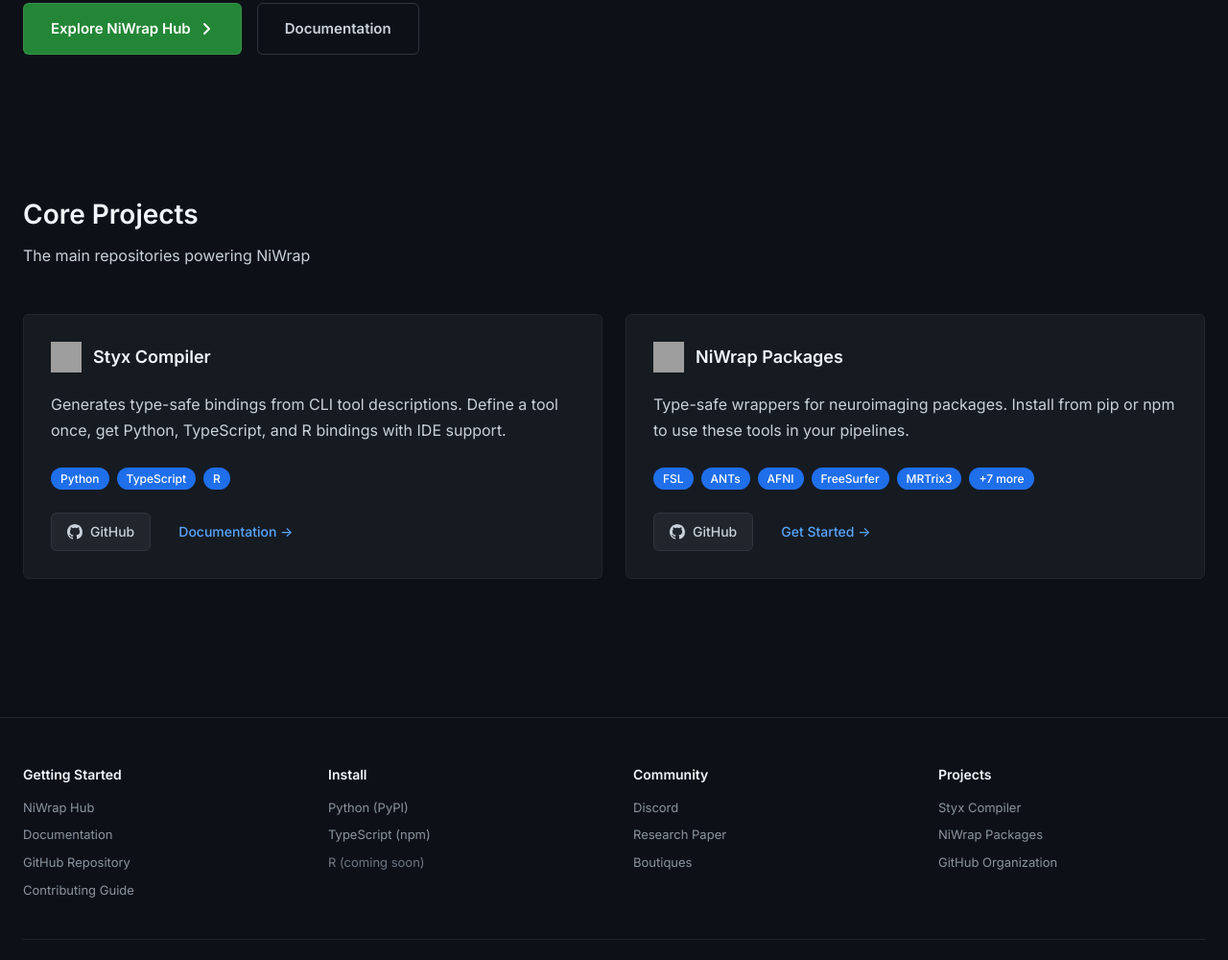
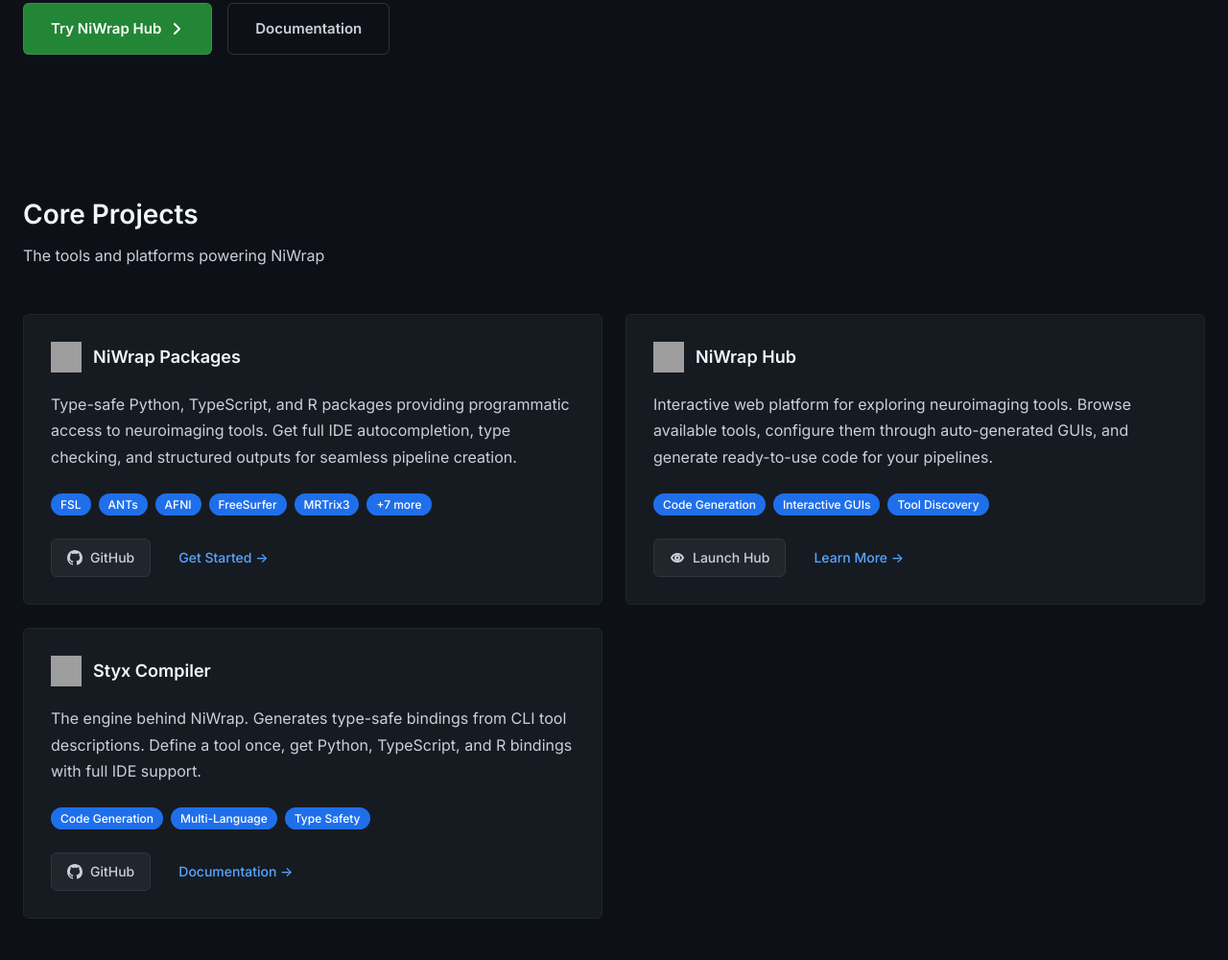
Before and after one commit to styx-api/styx-api.github.io, a plain HTML site: page index.html in a window 1280 px wide. Shown: the part 594-1594 px from the top of the page at 96% size. Drawn offline with Linux system fonts and the light colour scheme; no server answers; grey boxes are pictures that could not be loaded.

Commit message:
Update text

```diff
--- a/index.html
+++ b/index.html
@@ -6,7 +6,7 @@
     <meta name="viewport" content="width=device-width, initial-scale=1.0">
     <link rel="icon" type="image/x-icon" href="/favicon.ico">
     <title>NiWrap - Type-safe neuroimaging tools</title>
-    <meta name="description" content="Explore, configure, and generate code for neuroimaging tools with full IDE support" />
+    <meta name="description" content="Seamless, programmatic access to neuroimaging CLI tools through clean, type-safe APIs in Python, TypeScript, and R" />
     <link rel="preconnect" href="https://fonts.googleapis.com">
     <link rel="preconnect" href="https://fonts.gstatic.com" crossorigin>
     <link href="https://fonts.googleapis.com/css2?family=Inter:wght@400;500;600;700&family=JetBrains+Mono:wght@600;700&display=swap" rel="stylesheet">
@@ -84,7 +84,7 @@
             color: #c9d1d9;
             margin-bottom: 3rem;
             line-height: 1.7;
-            max-width: 800px;
+            max-width: 900px;
         }
 
         /* Stats */
@@ -405,7 +405,7 @@
                 <img src="https://github.com/styx-api/niwrap/blob/main/logo.svg?raw=true" alt="NiWrap Logo" class="logo" />
                 <div class="header-text">
                     <h1>NiWrap</h1>
-                    <p>Type-safe access to neuroimaging tools</p>
+                    <p>Modern Neuroimaging Made Simple</p>
                 </div>
             </div>
         </div>
@@ -414,10 +414,10 @@
     <main>
         <section class="hero">
             <div class="container">
-                <h2>Explore and configure neuroimaging tools</h2>
+                <h2>Neuroimaging tools for modern workflows</h2>
                 <p class="hero-description">
-                    Browse thousands of neuroimaging tools, configure them interactively, and generate
-                    ready-to-use code in Python, JavaScript, or R.
+                    Use neuroimaging tools directly from Python, TypeScript, or R with
+                    IDE autocompletion, type checking, and structured outputs.
                 </p>
 
                 <div class="stats">
@@ -437,7 +437,7 @@
 
                 <div class="cta-group">
                     <a href="https://niwrap.dev/hub" class="cta cta-primary">
-                        Explore NiWrap Hub
+                        Try NiWrap Hub
                         <svg width="16" height="16" viewBox="0 0 16 16" fill="none">
                             <path d="M6 3L11 8L6 13" stroke="currentColor" stroke-width="2" stroke-linecap="round" stroke-linejoin="round"/>
                         </svg>
@@ -453,45 +453,18 @@
             <div class="container">
                 <div class="section-header">
                     <h2 class="section-title">Core Projects</h2>
-                    <p class="section-subtitle">The main repositories powering NiWrap</p>
+                    <p class="section-subtitle">The tools and platforms powering NiWrap</p>
                 </div>
 
                 <div class="grid">
-                    <div class="card">
-                        <div class="card-header">
-                            <img src="https://github.com/styx-api/styx/blob/main/docs/logo.svg?raw=true" alt="Styx Logo" class="card-icon" />
-                            <h3 class="card-title">Styx Compiler</h3>
-                        </div>
-                        <p class="card-description">
-                            Generates type-safe bindings from CLI tool descriptions.
-                            Define a tool once, get Python, TypeScript, and R bindings with IDE support.
-                        </p>
-                        <div class="card-tags">
-                            <span class="tag">Python</span>
-                            <span class="tag">TypeScript</span>
-                            <span class="tag">R</span>
-                        </div>
-                        <div class="card-links">
-                            <a href="https://github.com/styx-api/styx" class="card-link link-github">
-                                <svg width="16" height="16" viewBox="0 0 16 16" fill="currentColor">
-                                    <path d="M8 0C3.58 0 0 3.58 0 8c0 3.54 2.29 6.53 5.47 7.59.4.07.55-.17.55-.38 0-.19-.01-.82-.01-1.49-2.01.37-2.53-.49-2.69-.94-.09-.23-.48-.94-.82-1.13-.28-.15-.68-.52-.01-.53.63-.01 1.08.58 1.23.82.72 1.21 1.87.87 2.33.66.07-.52.28-.87.51-1.07-1.78-.2-3.64-.89-3.64-3.95 0-.87.31-1.59.82-2.15-.08-.2-.36-1.02.08-2.12 0 0 .67-.21 2.2.82.64-.18 1.32-.27 2-.27.68 0 1.36.09 2 .27 1.53-1.04 2.2-.82 2.2-.82.44 1.1.16 1.92.08 2.12.51.56.82 1.27.82 2.15 0 3.07-1.87 3.75-3.65 3.95.29.25.54.73.54 1.48 0 1.07-.01 1.93-.01 2.2 0 .21.15.46.55.38A8.013 8.013 0 0016 8c0-4.42-3.58-8-8-8z"/>
-                                </svg>
-                                GitHub
-                            </a>
-                            <a href="https://niwrap.dev/styxbook/" class="card-link link-docs">
-                                Documentation →
-                            </a>
-                        </div>
-                    </div>
-
                     <div class="card">
                         <div class="card-header">
                             <img src="https://github.com/styx-api/niwrap/blob/main/logo.svg?raw=true" alt="NiWrap Logo" class="card-icon" />
                             <h3 class="card-title">NiWrap Packages</h3>
                         </div>
                         <p class="card-description">
-                            Type-safe wrappers for neuroimaging packages.
-                            Install from pip or npm to use these tools in your pipelines.
+                            Type-safe Python, TypeScript, and R packages providing programmatic access to neuroimaging tools.
+                            Get full IDE autocompletion, type checking, and structured outputs for seamless pipeline creation.
                         </p>
                         <div class="card-tags">
                             <span class="tag">FSL</span>
@@ -510,6 +483,61 @@
                             </a>
                             <a href="https://niwrap.dev/styxbook/" class="card-link link-docs">
                                 Get Started →
+                            </a>
+                        </div>
+                    </div>
+
+                    <div class="card">
+                        <div class="card-header">
+                            <img src="https://github.com/styx-api/niwrap/blob/main/logo.svg?raw=true" alt="Hub Logo" class="card-icon" />
+                            <h3 class="card-title">NiWrap Hub</h3>
+                        </div>
+                        <p class="card-description">
+                            Interactive web platform for exploring neuroimaging tools. Browse available tools,
+                            configure them through auto-generated GUIs, and generate ready-to-use code for your pipelines.
+                        </p>
+                        <div class="card-tags">
+                            <span class="tag">Code Generation</span>
+                            <span class="tag">Interactive GUIs</span>
+                            <span class="tag">Tool Discovery</span>
+                        </div>
+                        <div class="card-links">
+                            <a href="https://niwrap.dev/hub" class="card-link link-github">
+                                <svg width="16" height="16" viewBox="0 0 16 16" fill="none">
+                                    <path d="M2 8C2 8 4 4 8 4C12 4 14 8 14 8C14 8 12 12 8 12C4 12 2 8 2 8Z" stroke="currentColor" stroke-width="2" stroke-linecap="round" stroke-linejoin="round"/>
+                                    <circle cx="8" cy="8" r="2" stroke="currentColor" stroke-width="2"/>
+                                </svg>
+                                Launch Hub
+                            </a>
+                            <a href="https://niwrap.dev/styxbook/" class="card-link link-docs">
+                                Learn More →
+                            </a>
+                        </div>
+                    </div>
+
+                    <div class="card">
+                        <div class="card-header">
+                            <img src="https://github.com/styx-api/styx/blob/main/docs/logo.svg?raw=true" alt="Styx Logo" class="card-icon" />
+                            <h3 class="card-title">Styx Compiler</h3>
+                        </div>
+                        <p class="card-description">
+                            The engine behind NiWrap. Generates type-safe bindings from CLI tool descriptions.
+                            Define a tool once, get Python, TypeScript, and R bindings with full IDE support.
+                        </p>
+                        <div class="card-tags">
+                            <span class="tag">Code Generation</span>
+                            <span class="tag">Multi-Language</span>
+                            <span class="tag">Type Safety</span>
+                        </div>
+                        <div class="card-links">
+                            <a href="https://github.com/styx-api/styx" class="card-link link-github">
+                                <svg width="16" height="16" viewBox="0 0 16 16" fill="currentColor">
+                                    <path d="M8 0C3.58 0 0 3.58 0 8c0 3.54 2.29 6.53 5.47 7.59.4.07.55-.17.55-.38 0-.19-.01-.82-.01-1.49-2.01.37-2.53-.49-2.69-.94-.09-.23-.48-.94-.82-1.13-.28-.15-.68-.52-.01-.53.63-.01 1.08.58 1.23.82.72 1.21 1.87.87 2.33.66.07-.52.28-.87.51-1.07-1.78-.2-3.64-.89-3.64-3.95 0-.87.31-1.59.82-2.15-.08-.2-.36-1.02.08-2.12 0 0 .67-.21 2.2.82.64-.18 1.32-.27 2-.27.68 0 1.36.09 2 .27 1.53-1.04 2.2-.82 2.2-.82.44 1.1.16 1.92.08 2.12.51.56.82 1.27.82 2.15 0 3.07-1.87 3.75-3.65 3.95.29.25.54.73.54 1.48 0 1.07-.01 1.93-.01 2.2 0 .21.15.46.55.38A8.013 8.013 0 0016 8c0-4.42-3.58-8-8-8z"/>
+                                </svg>
+                                GitHub
+                            </a>
+                            <a href="https://niwrap.dev/styxbook/" class="card-link link-docs">
+                                Documentation →
                             </a>
                         </div>
                     </div>
```
